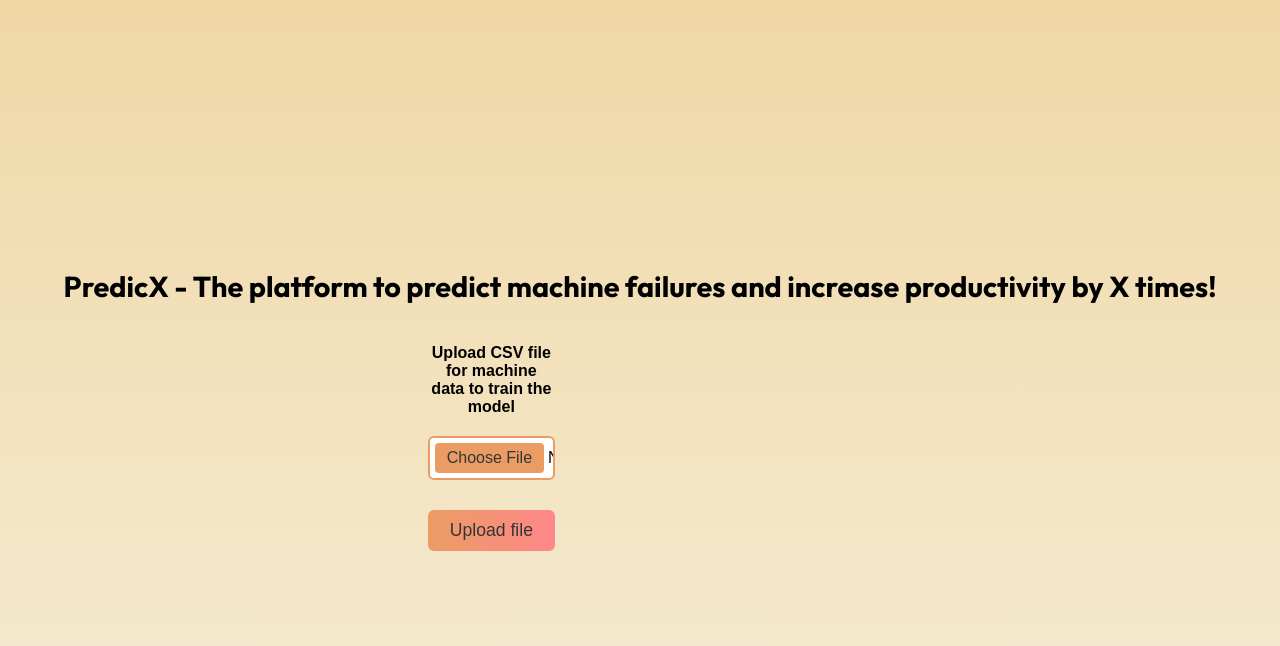
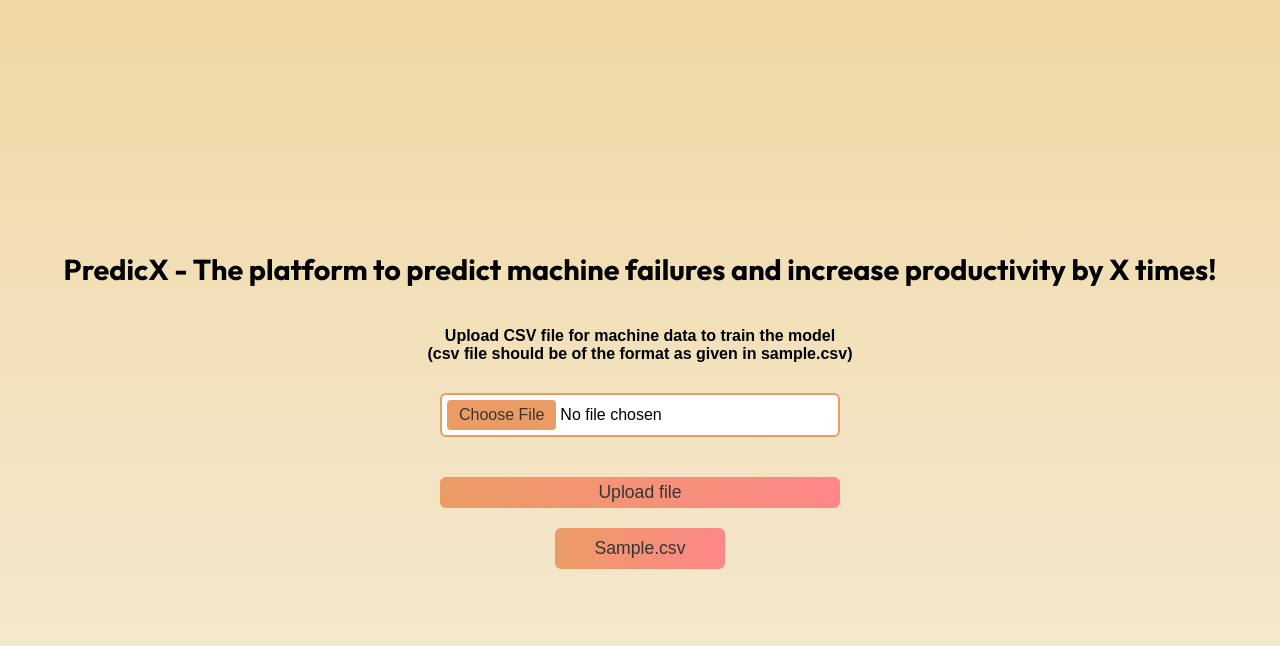
Before and after one commit to Dami-18/Predictive_Maintenance_RF, a Flask app: page / in a window 1280 px wide. Shown: the top 646 px of the page. Run offline with Flask 3, Linux system fonts and the light colour scheme.

Commit message:
update index.html

```diff
--- a/templates/index.html
+++ b/templates/index.html
@@ -7,12 +7,15 @@
     <link rel="stylesheet" href="../static/stylesheets/style.css">
     <title>PredicX</title>
     <style>
-        input[type="file"] {
+        input[type="file"], input[type="submit"] {
             background-color: #ffffff;
             padding: 5px;
             border-radius: 6px;
+            width: 100%;
+            max-width: 400px;
+            box-sizing: border-box;
+            margin-top: 10px; /* Add margin to separate buttons */
         }
-
         input[type="file"]::file-selector-button {
             background-color: #eb9c64;
             color: #353535;
@@ -25,20 +28,26 @@
         input[type="file"]::file-selector-button:hover {
             background-color: #e99356 !important;
         }
+
+        form {
+            display: flex;
+            flex-direction: column;
+            align-items: center;
+        }
+
     </style>
 </head>
 <body>
     <div class="main-page">
         <div><h1>PredicX - The platform to predict machine failures and increase productivity by X times!</h1></div>
-        <div>
-            <form class="mb-3" action="/train" method="post" enctype="multipart/form-data">
-                <label for="exampleFormControlInput1" class="form-label">Upload CSV file for machine data to train the model</label>
+        <div class="form-body">
+            <form action="/train" method="post" enctype="multipart/form-data">
+                <label for="exampleFormControlInput1" class="form-label">Upload CSV file for machine data to train the model<br/>(csv file should be of the format as given in sample.csv)</label>
                 <input type="file" name="file" class="form-control" id="exampleFormControlInput1">
                 <input type="submit" class="btn btn-primary" value="Upload file"></input>
             </form>
+            <div class="sample"><a href="https://www.kaggle.com/datasets/shivamb/machine-predictive-maintenance-classification?select=predictive_maintenance.csv" target="_blank"><button class="btn btn-primary">Sample.csv</button></a></div>
         </div>
     </div>
-
-
 </body>
 </html>
```
